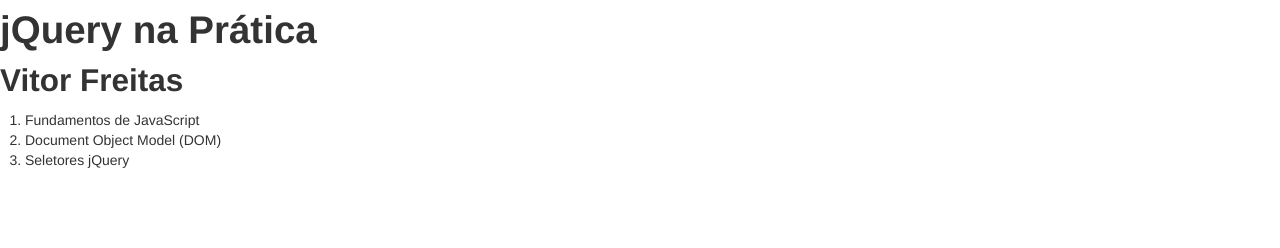
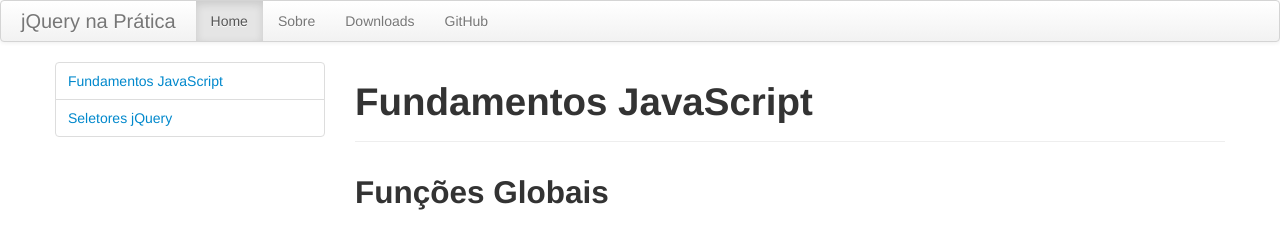
Before and after one commit to vitorfs/jquery-na-pratica, a plain HTML site: page index.html in a window 1280 px wide. Drawn offline with nearby package versions, Linux system fonts and the light colour scheme.

Commit message:
Definicao layout

```diff
--- a/index.html
+++ b/index.html
@@ -5,16 +5,38 @@
     <title>jQuery na Prática</title>
     <link href="css/bootstrap.min.css" rel="stylesheet">
     <link href="css/bootstrap-responsive.min.css" rel="stylesheet">
-    <script src="//ajax.googleapis.com/ajax/libs/jquery/1.8.3/jquery.min.js"></script>
+    <script src="https://ajax.googleapis.com/ajax/libs/jquery/1.8.3/jquery.min.js"></script>
     <script src="js/bootstrap.min.js"></script>
 </head>
 <body>
-    <h1>jQuery na Prática</h1>
-    <h2>Vitor Freitas</h2>
-    <ol>
-        <li>Fundamentos de JavaScript</li>
-        <li>Document Object Model (DOM)</li>
-        <li>Seletores jQuery</li>
-    </ol>
+    <div class="navbar">
+        <div class="navbar-inner">
+            <a class="brand" href="http://vitorfs.com/jquery-na-pratica">jQuery na Prática</a>
+            <ul class="nav">
+                <li class="active"><a href="index.html">Home</a></li>
+                <li><a href="sobre.html">Sobre</a></li>
+                <li><a href="downloads.html">Downloads</a></li>
+                <li><a href="http://github.com/vitorfs/jquery-na-pratica" target="_blank">GitHub</a></li>
+            </ul>
+        </div>
+    </div>
+    <div class="container">
+        <div class="row">
+            <div class="span3">
+                <ul class="nav nav-tabs nav-stacked">
+                    <li><a href="#">Fundamentos JavaScript</a></li>
+                    <li><a href="#">Seletores jQuery</a></li>
+                </ul>
+            </div>
+            <div class="span9">
+                <section id="fundamentos-js">
+                    <div class="page-header">
+                        <h1>Fundamentos JavaScript</h1>
+                    </div>
+                    <h2>Funções Globais</h2>
+                </section>
+            </div>
+        </div>
+    </div>
 </body>
 </html>
```
